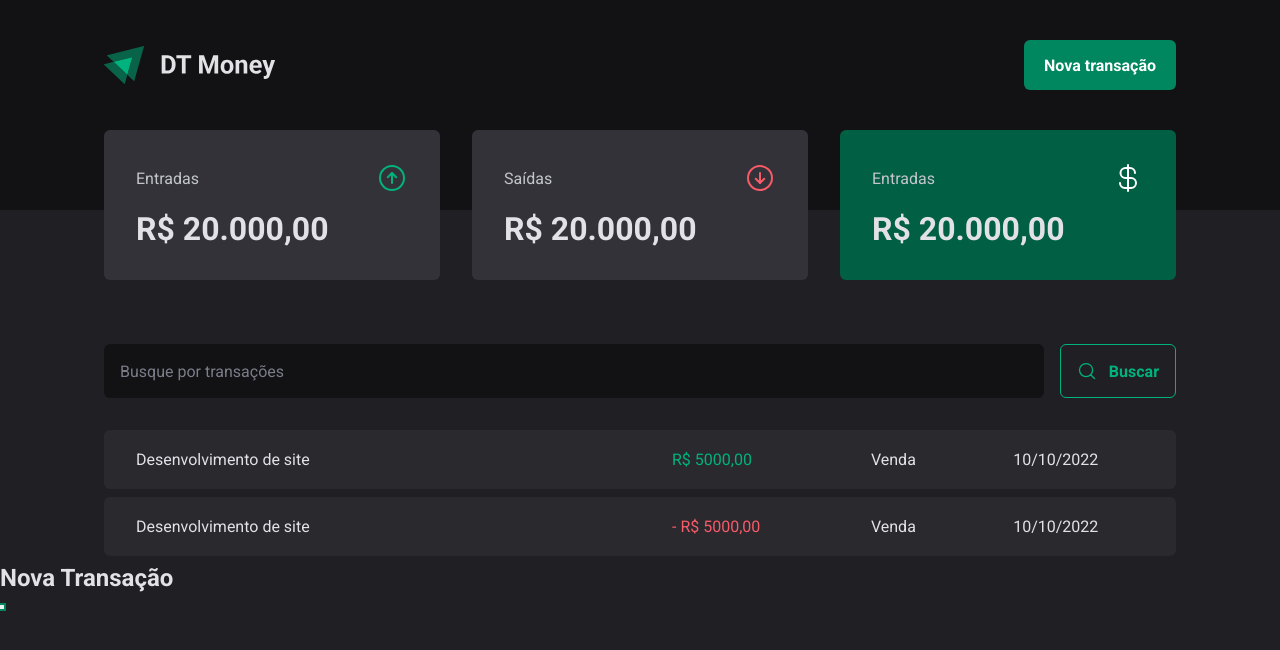
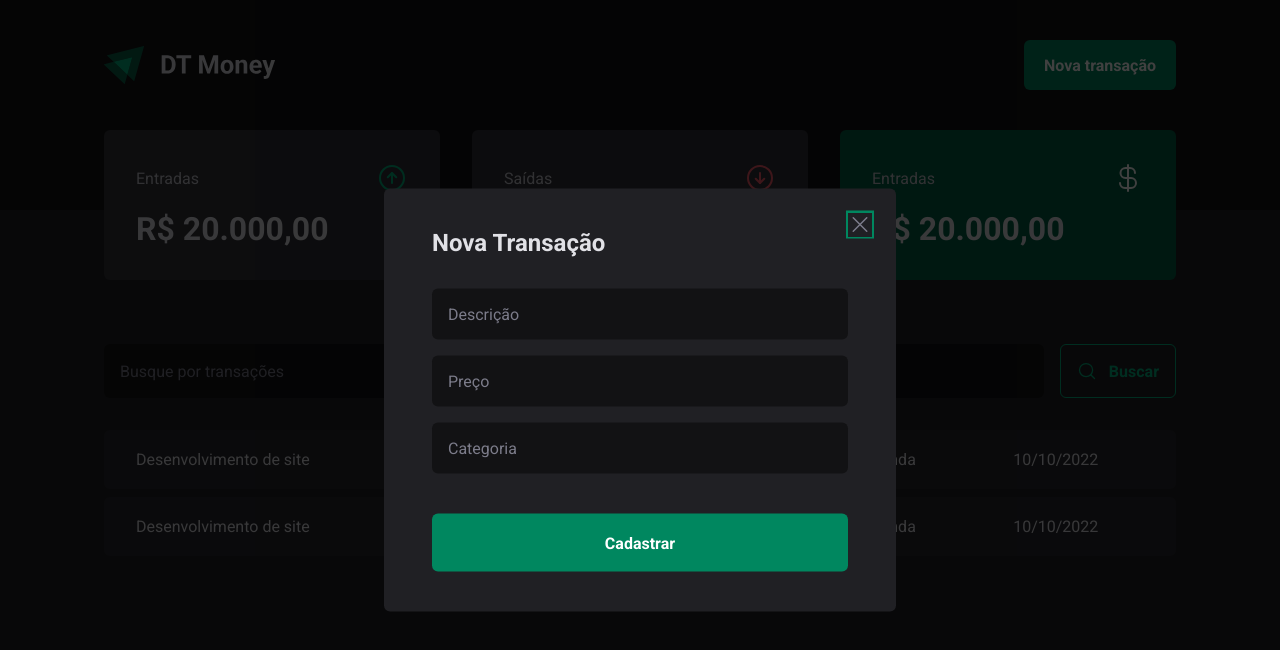
Before and after one commit to RenanArantes/dt-money, a React (Vite) app: page / in a window 1280 px wide. Both pictures are taken after a click on the button "Nova transação". Shown: the top 650 px of the page. Built offline with nearby package versions, Linux system fonts and the light colour scheme.

Commit message:
Modal de nova transacao

```diff
--- a/src/Components/Header/index.tsx
+++ b/src/Components/Header/index.tsx
@@ -1,6 +1,7 @@
 import * as Dialog from '@radix-ui/react-dialog'
 
 import logo from '../../assets/logo.svg'
+import { NewTransacionModal } from '../NewTransactionModal'
 import { HeaderContainer, HeaderContent, NewTransationButton } from './styles'
 
 export function Header() {
@@ -14,13 +15,7 @@
             <NewTransationButton>Nova transação</NewTransationButton>
           </Dialog.Trigger>
 
-          <Dialog.Portal>
-            <Dialog.Overlay />
-            <Dialog.Content>
-              <Dialog.Title>Nova Transação</Dialog.Title>
-              <Dialog.Close />
-            </Dialog.Content>
-          </Dialog.Portal>
+          <NewTransacionModal />
         </Dialog.Root>
       </HeaderContent>
     </HeaderContainer>
--- /dev/null
+++ b/src/Components/NewTransactionModal/index.tsx
@@ -0,0 +1,27 @@
+import { Overlay, Content, CloseButton } from './styles'
+import * as Dialog from '@radix-ui/react-dialog'
+import { X } from 'phosphor-react'
+
+export function NewTransacionModal() {
+  return (
+    <Dialog.Portal>
+      <Overlay />
+
+      <Content>
+        <Dialog.Title>Nova Transação</Dialog.Title>
+
+        <CloseButton>
+          <X size={24} />
+        </CloseButton>
+
+        <form action="">
+          <input type="text" placeholder="Descrição" required />
+          <input type="number" placeholder="Preço" required />
+          <input type="text" placeholder="Categoria" required />
+
+          <button type="submit">Cadastrar</button>
+        </form>
+      </Content>
+    </Dialog.Portal>
+  )
+}
--- /dev/null
+++ b/src/Components/NewTransactionModal/styles.ts
@@ -0,0 +1,72 @@
+import styled from 'styled-components'
+import * as Dialog from '@radix-ui/react-dialog'
+
+export const Overlay = styled(Dialog.Overlay)`
+  position: fixed;
+  width: 100vw;
+  height: 100vh;
+  inset: 0; //top:0, bottom:0, right:0, left: 0
+  background: rgba(0, 0, 0, 0.75);
+`
+
+export const Content = styled(Dialog.Content)`
+  min-width: 32rem;
+  border-radius: 6px;
+  padding: 2.5rem 3rem;
+  background: ${(props) => props.theme.gray[800]};
+
+  position: fixed;
+
+  //centraliza o modal na tela
+  top: 50%; //50% pra ficar no centro da tela (eixo-x)
+  left: 50%;
+  transform: translate(-50%, -50%);
+
+  form {
+    margin-top: 2rem;
+
+    display: flex;
+    flex-direction: column;
+    gap: 1rem;
+
+    input {
+      border-radius: 6px;
+      border: 0;
+      background: ${(props) => props.theme.gray[900]};
+      color: ${(props) => props.theme.gray[300]};
+      padding: 1rem;
+
+      &::placeholder {
+        color: ${(props) => props.theme.gray[500]};
+      }
+    }
+
+    button[type='submit'] {
+      height: 58px;
+      border: 0;
+      background: ${(props) => props.theme.green[500]};
+      color: ${(props) => props.theme.white};
+      font-weight: bold;
+      padding: 0 1.25rem;
+      border-radius: 6px;
+      margin-top: 1.5rem;
+      cursor: pointer;
+
+      &:hover {
+        background: ${(props) => props.theme.green[700]};
+        transition: background-color 0.2s;
+      }
+    }
+  }
+`
+
+export const CloseButton = styled(Dialog.Close)`
+  position: absolute;
+  background: transparent;
+  border: 0;
+  top: 1.5rem;
+  right: 1.5rem;
+  line-height: 0;
+  cursor: pointer;
+  color: ${(props) => props.theme.gray[500]};
+`
```
